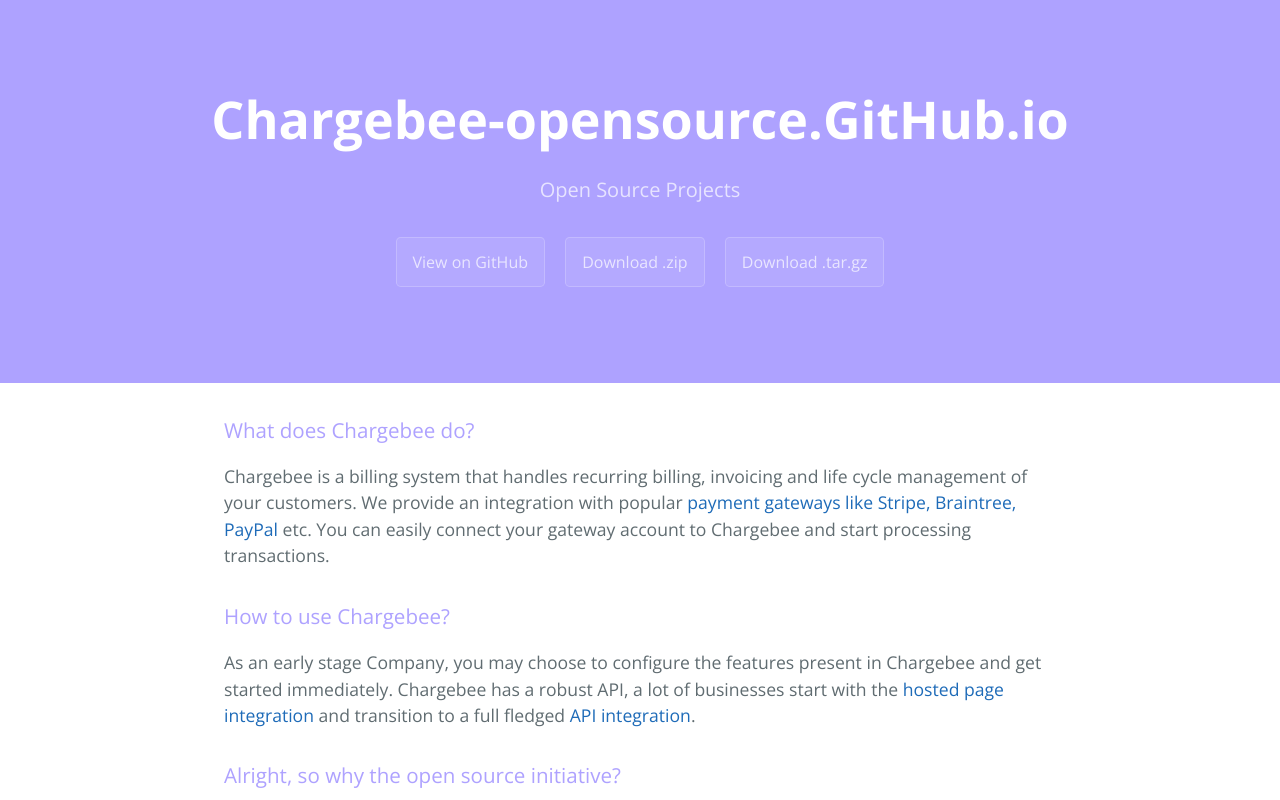
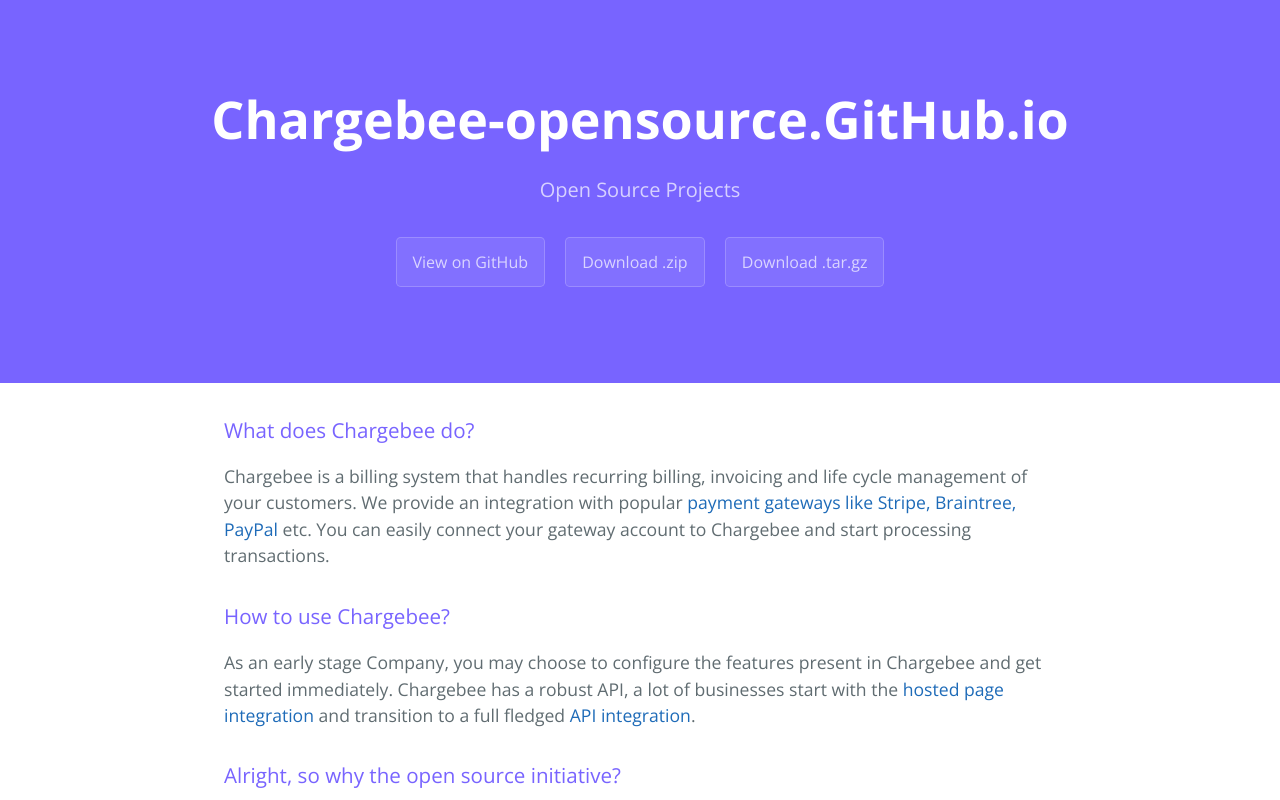
Before and after one commit to balajijayaraman/Chargebee-OpenSource.github.io, a plain HTML site: page index.html in a window 1280 px wide. Shown: the top 800 px of the page. Drawn offline with nearby package versions, Linux system fonts and the light colour scheme.

Commit message:
Update stylesheet.css

```diff
--- a/stylesheets/stylesheet.css
+++ b/stylesheets/stylesheet.css
@@ -56,7 +56,7 @@ a {
 .page-header {
   color: #fff;
   text-align: center;
-  background-color: #AEA2FF;
+  background-color: #7864FF;
 }
 
 @media screen and (min-width: 64em) {
@@ -112,7 +112,7 @@ a {
   margin-top: 2rem;
   margin-bottom: 1rem;
   font-weight: normal;
-  color: #AEA2FF; }
+  color: #7864FF; }
 .main-content p {
   margin-bottom: 1em; }
 .main-content code {
```
